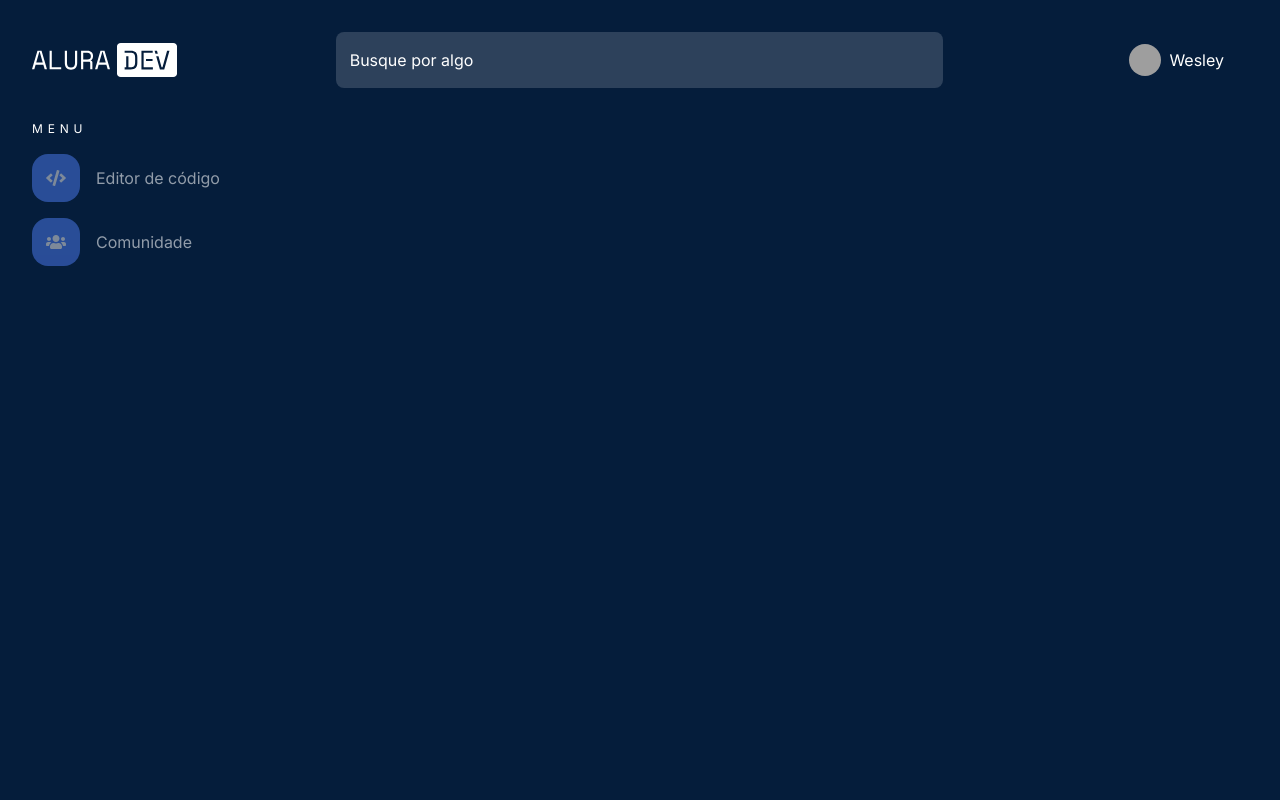
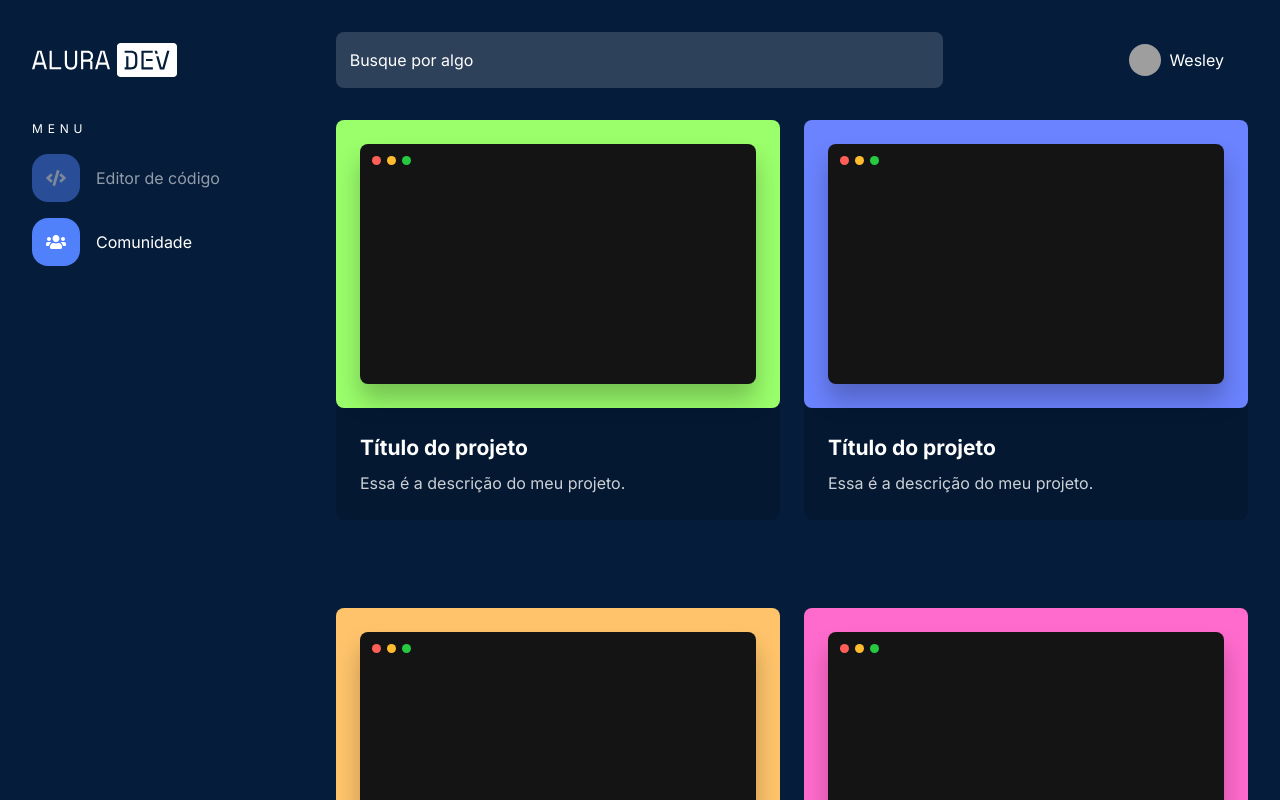
Before and after one commit to Wesley45/Alura-Dev, a React (Create React App) app: page /community in a window 1280 px wide. Shown: the top 800 px of the page. Built offline with nearby package versions, Linux system fonts and the light colour scheme; grey boxes are pictures that could not be loaded.

Commit message:
criado a pagina de comunidade

```diff
--- a/src/App.tsx
+++ b/src/App.tsx
@@ -1,18 +1,11 @@
-import { faCode, faUsers } from '@fortawesome/free-solid-svg-icons';
-import { FontAwesomeIcon } from '@fortawesome/react-fontawesome';
-import React from 'react';
-import { BrowserRouter as Router, Switch, Route, Link } from 'react-router-dom';
+import React from "react";
+import { BrowserRouter as Router, Route, Switch } from "react-router-dom";
 
-import GlobalStyle from './globalStyles';
-import Header from './src/components/Header';
-import { ListMenuItem } from './src/components/Header/styles';
-import Community from './src/pages/Community';
-import Home from './src/pages/Home';
-import {
-  ListMenu,
-  MenuContainer,
-  PageContainer,
-} from './src/pages/Home/styles';
+import GlobalStyle from "./globalStyles";
+import Header from "./src/components/Header";
+import Sidebar from "./src/components/Sidebar";
+import { PageContainer } from "./src/pages/Home/styles";
+import routes from "./routes";
 
 const App: React.FC = () => {
   return (
@@ -20,30 +13,11 @@ const App: React.FC = () => {
       <Header />
       <PageContainer>
         <Router>
-          <MenuContainer>
-            <p>Menu</p>
-            <ListMenu>
-              <ListMenuItem>
-                <Link to="/">
-                  <div>
-                    <FontAwesomeIcon icon={faCode} />
-                  </div>
-                  <span>Editor de código</span>
-                </Link>
-              </ListMenuItem>
-              <ListMenuItem>
-                <Link to="/community">
-                  <div>
-                    <FontAwesomeIcon icon={faUsers} />
-                  </div>
-                  <span>Comunidade</span>
-                </Link>
-              </ListMenuItem>
-            </ListMenu>
-          </MenuContainer>
+          <Sidebar />
           <Switch>
-            <Route exact path="/" component={Home} />
-            <Route path="/community" component={Community} />
+            {routes.map((route) => (
+              <Route exact path={route.path} component={route.component} />
+            ))}
           </Switch>
         </Router>
       </PageContainer>
--- /dev/null
+++ b/src/routes.tsx
@@ -0,0 +1,39 @@
+import React, { Fragment } from "react";
+import { FontAwesomeIcon } from "@fortawesome/react-fontawesome";
+import { faCode, faUsers } from "@fortawesome/free-solid-svg-icons";
+
+import HomeComponent from "./src/pages/Home";
+import CommunityComponent from "./src/pages/Community";
+
+const Home: React.FC = () => {
+  return (
+    <Fragment>
+      <HomeComponent />
+    </Fragment>
+  );
+};
+
+const Community: React.FC = () => {
+  return (
+    <Fragment>
+      <CommunityComponent />
+    </Fragment>
+  );
+};
+
+const Routes = [
+  {
+    path: "/",
+    sidebarName: "Editor de código",
+    component: Home,
+    icon: <FontAwesomeIcon icon={faCode} />,
+  },
+  {
+    path: "/community",
+    sidebarName: "Comunidade",
+    component: Community,
+    icon: <FontAwesomeIcon icon={faUsers} />,
+  },
+];
+
+export default Routes;
--- /dev/null
+++ b/src/src/components/Sidebar/index.tsx
@@ -0,0 +1,27 @@
+import React from "react";
+import { Link, useLocation } from "react-router-dom";
+
+import { ListMenu, ListMenuItem, MenuContainer } from "./styles";
+import Routes from "./../../../routes";
+
+const Sidebar: React.FC = () => {
+  const location = useLocation();
+
+  return (
+    <MenuContainer>
+      <p>Menu</p>
+      <ListMenu>
+        {Routes.map((route, key) => (
+          <ListMenuItem key={key} active={route.path === location.pathname}>
+            <Link to={route.path}>
+              <div>{route.icon}</div>
+              <span>{route.sidebarName}</span>
+            </Link>
+          </ListMenuItem>
+        ))}
+      </ListMenu>
+    </MenuContainer>
+  );
+};
+
+export default Sidebar;
--- /dev/null
+++ b/src/src/components/Sidebar/styles.ts
@@ -0,0 +1,84 @@
+import styled from "styled-components";
+
+export const MenuContainer = styled.div`
+  display: none;
+  width: 25vw;
+
+  p {
+    color: #ffffff;
+    font-size: 1.2rem;
+    line-height: 1.8rem;
+    letter-spacing: 0.4em;
+    margin-bottom: 1.6rem;
+    text-transform: uppercase;
+  }
+
+  @media (min-width: 992px) {
+    display: block;
+  }
+`;
+
+export const ListMenu = styled.ul`
+  display: flex;
+  flex-direction: column;
+  justify-content: center;
+  list-style: none;
+
+  @media (min-width: 992px) {
+    width: 18.9rem;
+  }
+`;
+
+export const ListMenuItem = styled.li<{
+  active: boolean;
+}>`
+  & + li {
+    margin-top: 1.6rem;
+  }
+
+  a {
+    align-items: center;
+    display: flex;
+    text-decoration: none;
+
+    div {
+      align-items: center;
+      background: #5081fb;
+      border-radius: 1.6rem;
+      display: flex;
+      justify-content: center;
+      margin-right: 1.6rem;
+      height: 4.8rem;
+      opacity: ${(props) => (props.active ? "1" : "0.48")};
+      transition: opacity 0.3s ease-in-out;
+      width: 4.8rem;
+
+      svg {
+        color: #ffffff;
+        font-size: 1.6rem;
+      }
+    }
+
+    span {
+      color: #ffffff;
+      font-size: 1.6rem;
+      font-weight: 400;
+      line-height: 2.4rem;
+      opacity: ${(props) => (props.active ? "1" : "0.56")};
+      transition: opacity 0.3s ease-in-out;
+    }
+
+    &:hover > div {
+      opacity: 0.8;
+    }
+
+    &:hover span {
+      opacity: 0.72;
+    }
+
+    &:active > div,
+    &:active span {
+      opacity: 1;
+    }
+  }
+`;
--- a/src/src/pages/Community/index.tsx
+++ b/src/src/pages/Community/index.tsx
@@ -1,10 +1,80 @@
-import React from 'react';
-import { CardCode, PageCommunityContainer } from './styles';
+import React from "react";
+import {
+  CardCode,
+  PageCommunityContainer,
+  CardCodeEditor,
+  CodeEditor,
+  MacButtons,
+  CardContent,
+} from "./styles";
 
 const Community: React.FC = () => {
   return (
     <PageCommunityContainer>
-      <CardCode></CardCode>
+      <CardCode>
+        <CardCodeEditor backgroud="#9aff6b">
+          <CodeEditor>
+            <MacButtons>
+              <div></div>
+              <div></div>
+              <div></div>
+            </MacButtons>
+            <textarea name="" id="" cols={30} rows={10}></textarea>
+          </CodeEditor>
+        </CardCodeEditor>
+        <CardContent>
+          <h2>Título do projeto</h2>
+          <p>Essa é a descrição do meu projeto.</p>
+        </CardContent>
+      </CardCode>
+      <CardCode>
+        <CardCodeEditor backgroud="#6B83FF">
+          <CodeEditor>
+            <MacButtons>
+              <div></div>
+              <div></div>
+              <div></div>
+            </MacButtons>
+            <textarea name="" id="" cols={30} rows={10}></textarea>
+          </CodeEditor>
+        </CardCodeEditor>
+        <CardContent>
+          <h2>Título do projeto</h2>
+          <p>Essa é a descrição do meu projeto.</p>
+        </CardContent>
+      </CardCode>
+      <CardCode>
+        <CardCodeEditor backgroud="#FFC46B">
+          <CodeEditor>
+            <MacButtons>
+              <div></div>
+              <div></div>
+              <div></div>
+            </MacButtons>
+            <textarea name="" id="" cols={30} rows={10}></textarea>
+          </CodeEditor>
+        </CardCodeEditor>
+        <CardContent>
+          <h2>Título do projeto</h2>
+          <p>Essa é a descrição do meu projeto.</p>
+        </CardContent>
+      </CardCode>
+      <CardCode>
+        <CardCodeEditor backgroud="#FF6BCD">
+          <CodeEditor>
+            <MacButtons>
+              <div></div>
+              <div></div>
+              <div></div>
+            </MacButtons>
+            <textarea name="" id="" cols={30} rows={10}></textarea>
+          </CodeEditor>
+        </CardCodeEditor>
+        <CardContent>
+          <h2>Título do projeto</h2>
+          <p>Essa é a descrição do meu projeto.</p>
+        </CardContent>
+      </CardCode>
     </PageCommunityContainer>
   );
 };
--- a/src/src/pages/Community/styles.ts
+++ b/src/src/pages/Community/styles.ts
@@ -1,5 +1,104 @@
-import styled from 'styled-components';
+import styled from "styled-components";
 
-export const PageCommunityContainer = styled.div``;
+export const PageCommunityContainer = styled.div`
+  align-items: center;
+  display: flex;
+  justify-content: space-between;
+  flex-wrap: wrap;
+  width: 75vw;
+`;
 
-export const CardCode = styled.div``;
+export const CardCode = styled.div`
+  background: rgba(0, 0, 0, 0.16);
+  border-radius: 0.8rem;
+  height: 40rem;
+  margin-bottom: 8.8rem;
+  width: 50%;
+
+  &:nth-child(2n + 1) {
+    margin-right: 1.2rem;
+    width: calc(50% - 1.2rem);
+  }
+
+  &:nth-child(2n) {
+    margin-left: 1.2rem;
+    width: calc(50% - 1.2rem);
+  }
+`;
+
+export const CardCodeEditor = styled.div<{
+  backgroud: string;
+}>`
+  background: ${(props) => props.backgroud};
+  border-radius: 0.8rem;
+  height: 28.8rem;
+  padding: 2.4rem;
+  width: 100%;
+`;
+
+export const CodeEditor = styled.div`
+  background: #141414;
+  box-shadow: 0px 1.6rem 2.4rem rgba(0, 0, 0, 0.24);
+  border-radius: 0.8rem;
+  height: 24rem;
+  padding: 1.2rem;
+
+  textarea {
+    background: transparent;
+    border: 0;
+    color: #ffffff;
+    font-size: 1.1rem;
+    height: 19.5rem;
+    line-height: 1.5rem;
+    resize: none;
+    width: 100%;
+  }
+`;
+
+export const MacButtons = styled.div`
+  align-items: center;
+  display: flex;
+  margin-bottom: 1.2rem;
+
+  div {
+    border-radius: 50%;
+    height: 0.9rem;
+    width: 0.9rem;
+
+    & + div {
+      margin-left: 0.6rem;
+    }
+
+    &:first-child {
+      background-color: #ff5f56;
+    }
+
+    &:nth-child(2) {
+      background: #ffbd2e;
+    }
+
+    &:last-child {
+      background-color: #27c93f;
+    }
+  }
+`;
+
+export const CardContent = styled.div`
+  height: 11.2rem;
+  padding: 2.4rem;
+
+  h2 {
+    color: #ffffff;
+    font-size: 2.1rem;
+    font-weight: 700;
+    line-height: 3.1rem;
+  }
+
+  p {
+    color: #ffffff;
+    font-size: 1.6rem;
+    line-height: 2.4rem;
+    margin: 0.8rem 0;
+    opacity: 0.8;
+  }
+`;
```
